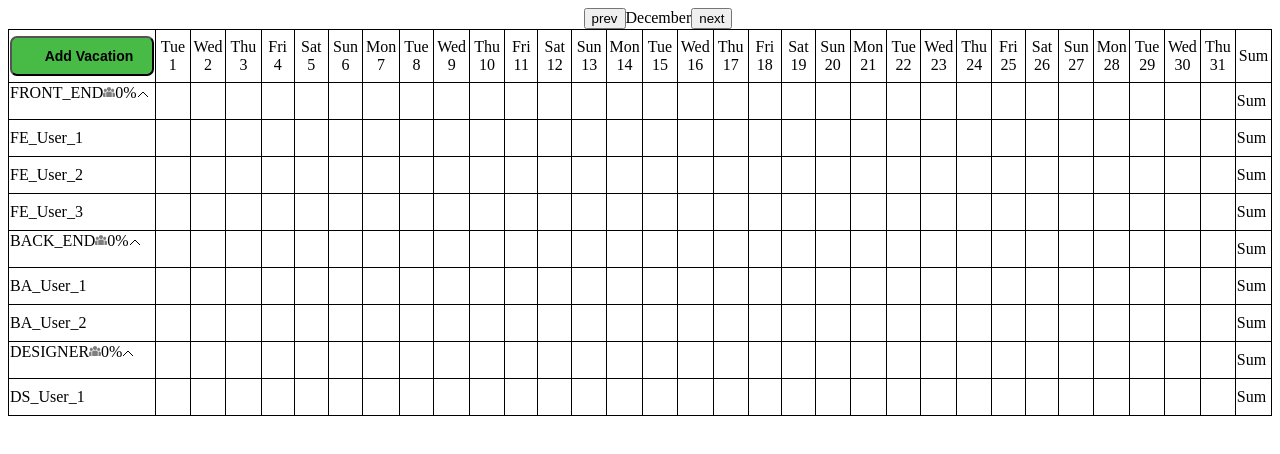
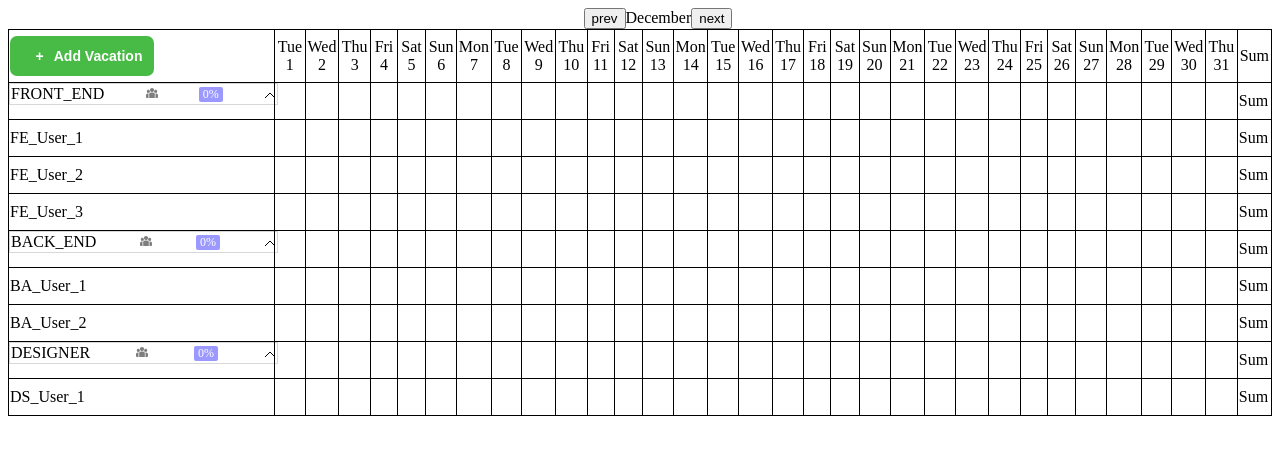
Before and after one commit to fromintel/base-calendar, an Angular app in the folder calendar/: page / in a window 1280 px wide. Shown: the top 454 px of the page. Built offline with nearby package versions, Linux system fonts and the light colour scheme.

Commit message:
update styles

```diff
--- a/calendar/src/app/components/calendar-table/calendar-table.component.css
+++ b/calendar/src/app/components/calendar-table/calendar-table.component.css
@@ -1,9 +1,9 @@
-table{
+table {
     border-collapse: collapse;
     margin: 0 auto;
 }
 
-table thead tr td{
+table thead tr td {
     width: 33px;
     height: 50px;
     border: 1px solid black;
@@ -11,11 +11,9 @@ table thead tr td{
     text-align: center;
 }
 
-
-tbody{
+tbody {
     margin-top: 20px;
 }
-
 
 
 /* td {
@@ -31,16 +29,65 @@ td p {
     margin: 0px;
 }
 
-.button-wrap {
-    /* width: 200px; */
-    margin: 0 auto;
+.weekend {
+    background-color: lightgray;
+}
+
+.team__head,
+.team__member {
+    border: 1px solid #000;
+}
+
+.team__head .team__title {
+    width: 100%;
+    display: flex;
+}
+
+.team__head .team__title p {
+    display: block;
+}
+
+.team__body {
+    width: 100%;
+}
+
+.team-member {
+    width: 100%;
+    display: flex;
+}
+
+.team__day,
+.team__member-day,
+.sum-column {
+    width: 34px;
+    height: 34px;
+    border: 1px solid #000;
+}
+
+
+/*добавленые стили + обновленные стили*/
+
+.team__title {
+    display: flex;
+    justify-content: space-between;
+    align-items: center;
+    width: 263px;
+    border: 1px solid rgba(126, 126, 126, 0.3);
+}
+
+.team__vacation {
+    display: block;
+    padding: 0 4px;
+    border-radius: 2px;
+    background-color: #9b99ff;
+    color: #fff;
+    font-size: 12px;
 }
 
 .button-inner {
-    width: 144px;
     height: 40px;
     border-radius: 7px;
-    background-color: #48BA46;
+    background-color: #48ba46;
     font-size: 14px;
     font-weight: 600;
     line-height: 1.5;
@@ -50,38 +97,26 @@ td p {
     justify-content: center;
     padding-left: 20px;
     transition: all linear 0.2s;
+    border: none;
+    cursor: pointer;
+    color: #fff;
+    width: 144px;
+    margin-right: 119px;
 }
 
-.weekend {
-    background-color: lightgray;
+.team__member-name {
+    padding: 5px 15px;
 }
 
-
-.team__head, .team__member{
-    border: 1px solid #000;
-}
-
-
-.team__head .team__title{
-    width: 100%;
-    display: flex;
-}
-
-.team__head .team__title p{
-    display: block;
-}
-
-.team__body{
+body {
+    max-width: 1920px;
     width: 100%;
 }
 
-.team-member{
-    width: 100%;
-    display: flex;
+.vacation__plus {
+    margin-right: 10px;
 }
 
-.team__day, .team__member-day, .sum-column{
-    width: 34px;
-    height: 34px;
-    border: 1px solid #000;
+.month-switcher__month {
+    max-width: 270px;
 }
--- a/calendar/src/app/components/calendar-table/calendar-table.component.html
+++ b/calendar/src/app/components/calendar-table/calendar-table.component.html
@@ -3,7 +3,10 @@
         <thead>
             <tr>
                 <td class="button-wrap">
-                    <button class="button-inner">Add Vacation</button>
+
+                    <button class="button-inner">
+                        <span class="vacation__plus">+</span>
+                        Add Vacation</button>
                 </td>
                 <ng-container *ngFor="let i of daysArray">
                     <td>
@@ -54,7 +57,7 @@
                         </svg>
                     </div>
                 </td>
-                <td class="team__day" *ngFor = "let day of daysArray">
+                <td class="team__day" *ngFor="let day of daysArray">
 
                 </td>
                 <td class="sum-column">
@@ -63,11 +66,11 @@
             </tr>
             <tr class="team__body" *ngFor="let member of team.participants">
                 <td class="team__member">
-                    <p>
+                    <p class="team__member-name">
                         {{member.name}}
                     </p>
                 </td>
-                <td class="team__member-day" *ngFor = "let day of daysArray">
+                <td class="team__member-day" *ngFor="let day of daysArray">
 
                 </td>
                 <td class="sum-column">
```
Also changed, not shown: 1 other file (tests, documents, lock files or other folders).
